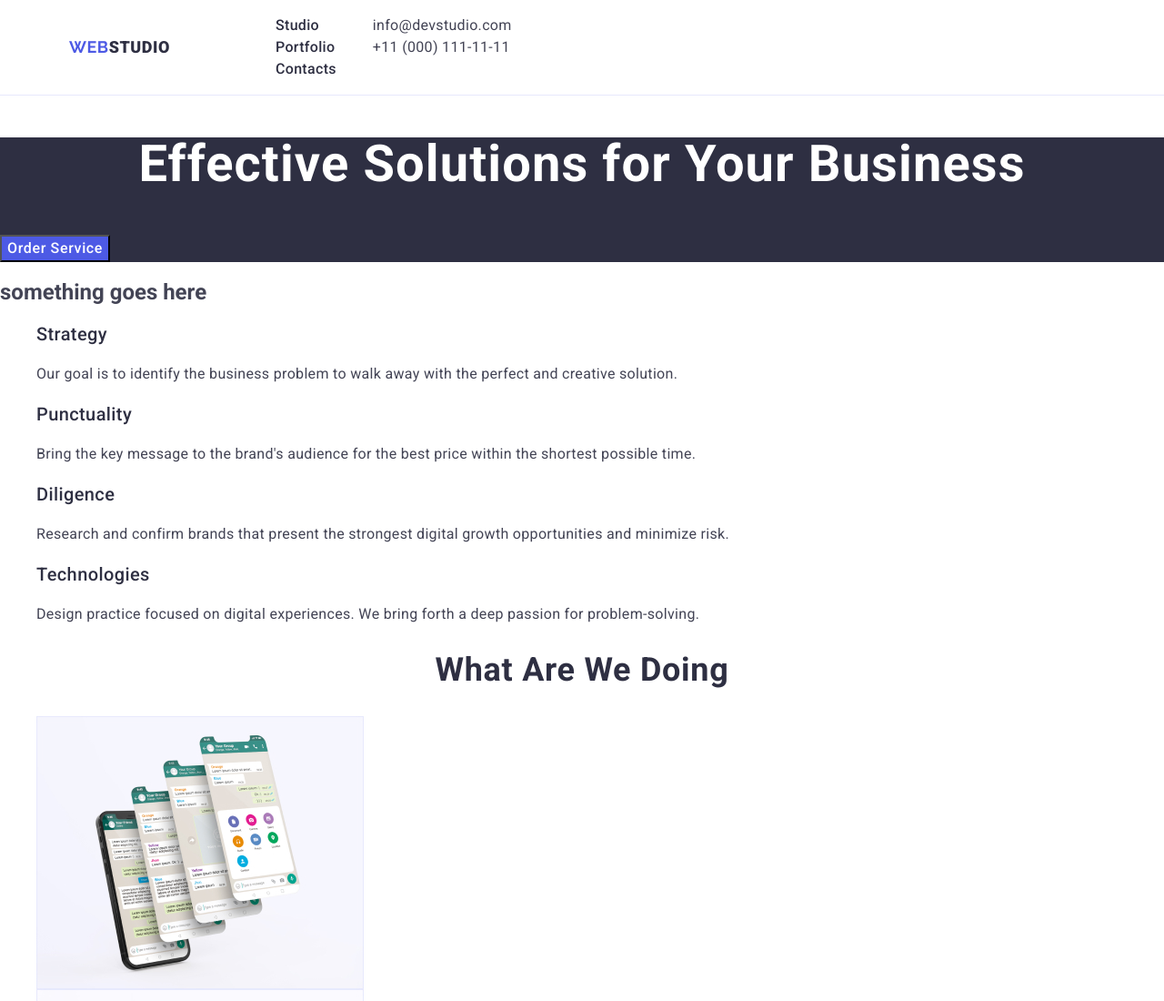
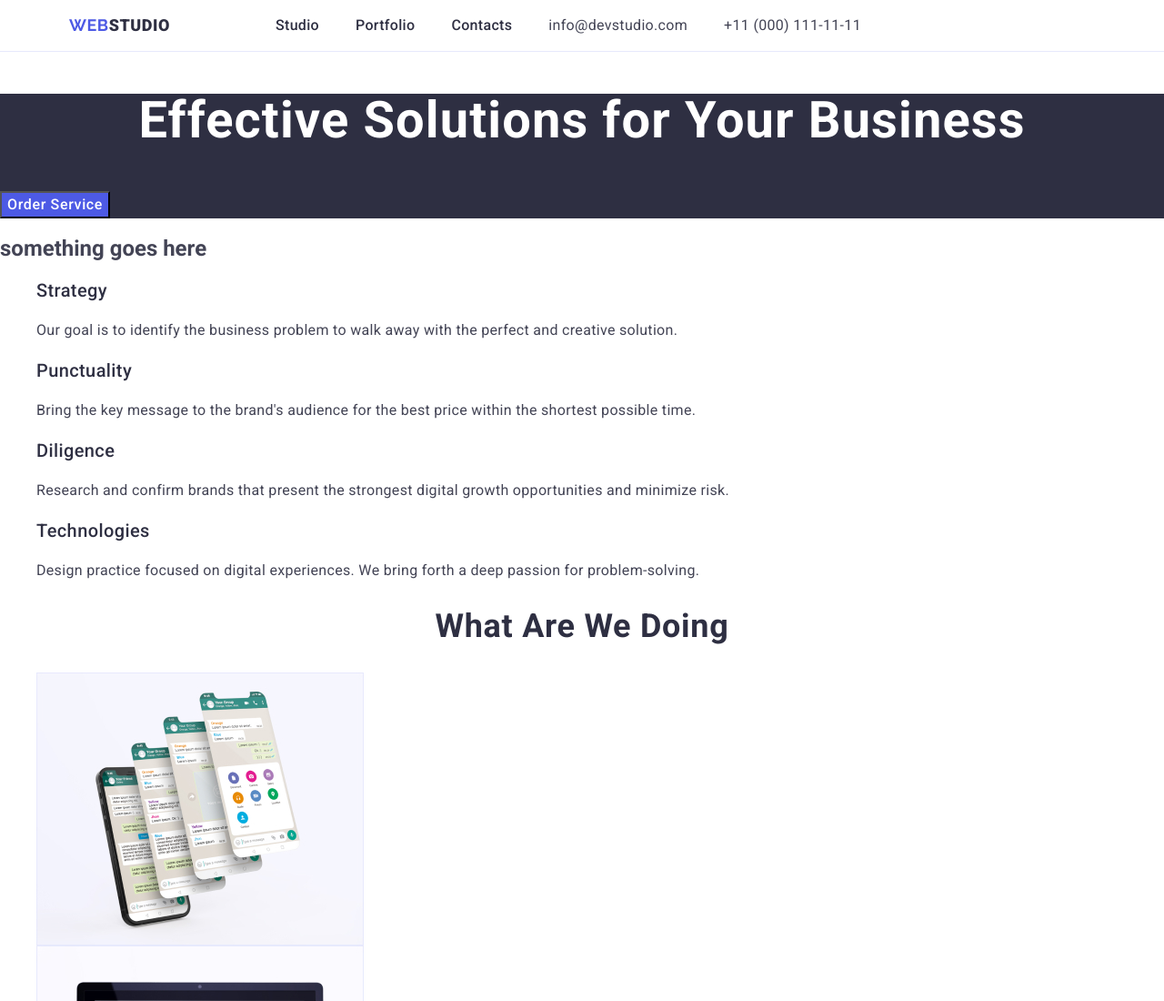
Before and after one commit to Merlyin/goit-markup-hw-03, a plain HTML site: page index.html in a window 1280 px wide. Shown: the top 1100 px of the page at 91% size. Drawn offline with nearby package versions, Linux system fonts and the light colour scheme.

Commit message:
and another one
let's see

```diff
--- a/css/styles.css
+++ b/css/styles.css
@@ -68,7 +68,8 @@ img {
 }
 
 .header-menu-flexbox-styling {
-
+    display: flex;
+    gap: 40px;
 }
 
 .nav-list {
@@ -77,6 +78,9 @@ img {
     line-height: 1.5;
     letter-spacing: 0.02em;
     color: var(--color-logo-studio);
+
+
+    padding: 24px 0;
 }
 
 .list .link:hover,
--- a/index.html
+++ b/index.html
@@ -45,7 +45,7 @@
 
         <!-- Contact info -->
         <address class="address-info">
-          <ul class="list">
+          <ul class="list header-menu-flexbox-styling">
             <li>
               <a href="mailto:info@devstudio.com" class="address-details link"
                 >info@devstudio.com</a
```
